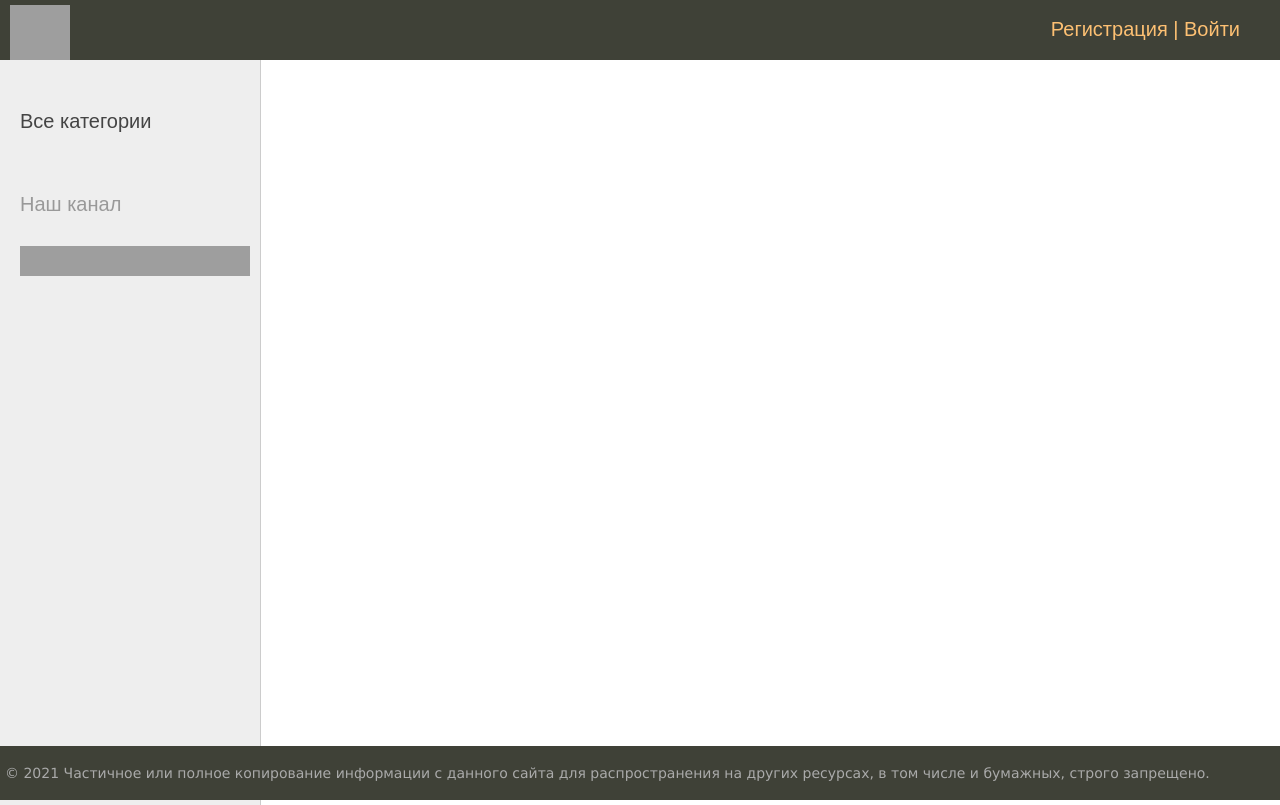
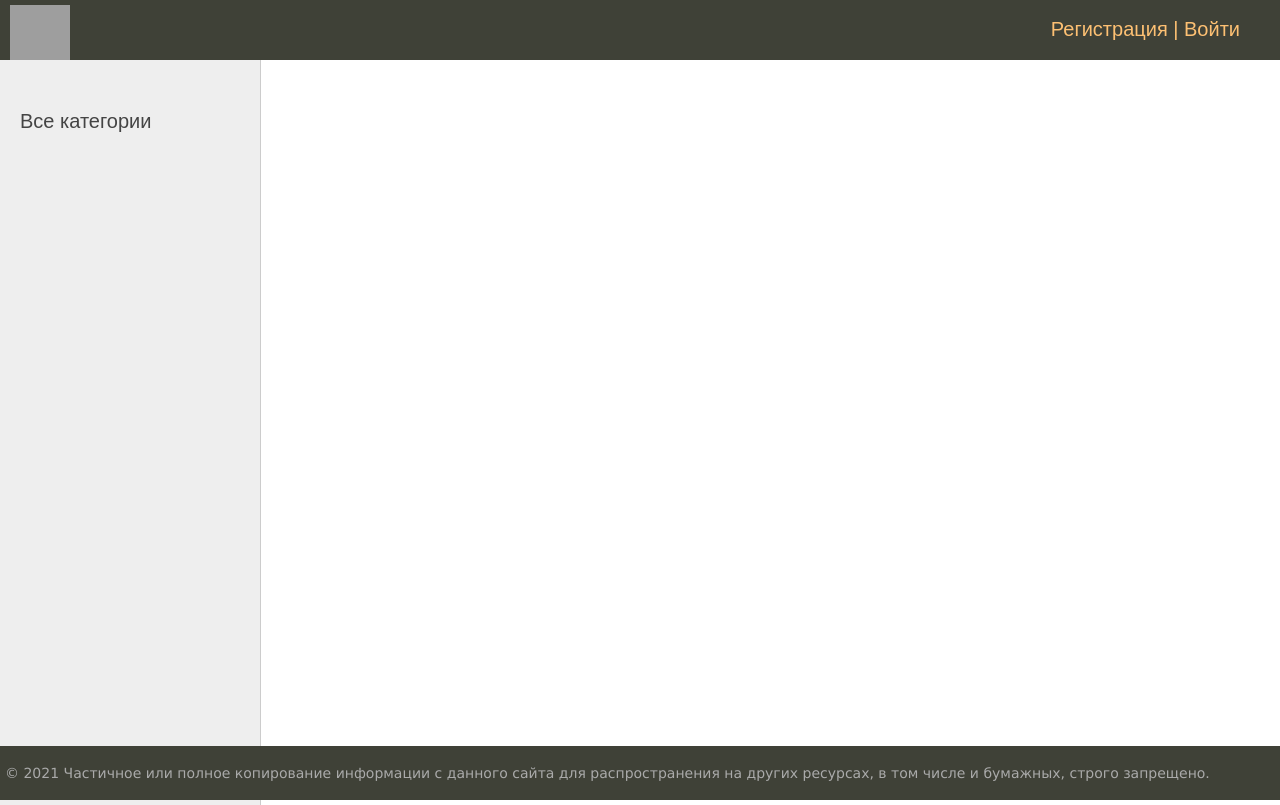
Before and after one commit to Shugyla88/MISOSHOP, a Django app: template coolsite/miso/templates/miso/post.html in a window 1280 px wide. Shown: the top 805 px of the page. Run offline with Django 3.2, Linux system fonts and the light colour scheme; the template is opened without the code that fills it, so the values that code supplies are empty; grey boxes are pictures that could not be loaded.

Commit message:
Update 2

```diff
--- a/coolsite/miso/static/miso/css/styles.css
+++ b/coolsite/miso/static/miso/css/styles.css
@@ -4,11 +4,12 @@ html, body {
 	padding: 0;
 	height: 100%;
 	width: 100%;
-	color: #444;
+	color:#444;
+
 }
 
 a {
-	color: #0059b2;
+	color: #494949;
 	text-decoration: none;
 }
 a:hover {
@@ -146,7 +147,7 @@ ul.langitem li a:hover {
 	color: #FDA83D;
 }
 div.button {
-	background: #3F4137;
+	background: #aebd73;
 	max-width: 200px;
 	margin: 0 auto;
 	padding: 5px 20px 5px 20px;
--- a/coolsite/miso/templates/miso/base.html
+++ b/coolsite/miso/templates/miso/base.html
@@ -51,11 +51,6 @@
 {% endif %}
 {% endfor %}
 
-
-		<li class="share">
-		<p>Наш канал</p>
-		<a class="share-yt" href="https://www.youtube.com/channel/UClJzWfGWuGJL2t-3dYKcHTA/playlists" target="_blank" rel="nofollow"></a>
-		</li>
 	</ul>
 </td>
 <!-- Конец Sidebar'а -->
```
